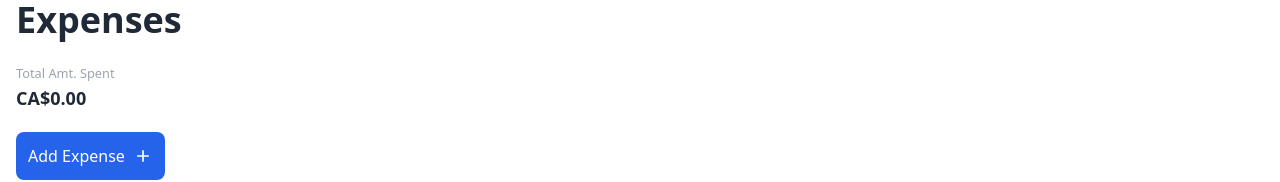
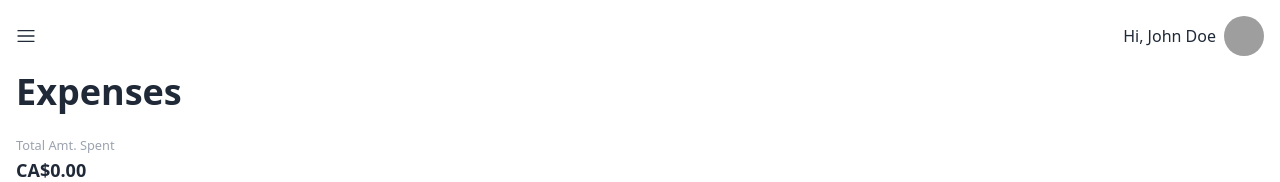
Before and after one commit to kznCORP/gip, a Next.js app: page / in a window 1280 px wide. Shown: the top 182 px of the page. Built offline with nearby package versions, Linux system fonts and the light colour scheme; no server answers; the database is empty; grey boxes are pictures that could not be loaded.

Commit message:
Add Demo Navigation

```diff
--- a/app/layout.js
+++ b/app/layout.js
@@ -2,6 +2,7 @@ import "./globals.css";
 
 import { AuthUserProvider } from "@/lib/firebase/auth";
 import { FinanceContextProvider } from "@/lib/financeContext";
+import { Navigation } from "@/components/navigation";
 
 export const metadata = {
   title: "GIP - Group Itinerary Planner",
@@ -14,7 +15,10 @@ export default function RootLayout({ children }) {
     <html lang="en">
       <body>
         <AuthUserProvider>
-          <FinanceContextProvider>{children}</FinanceContextProvider>
+          <FinanceContextProvider>
+            <Navigation />
+            {children}
+          </FinanceContextProvider>
         </AuthUserProvider>
       </body>
     </html>
```
